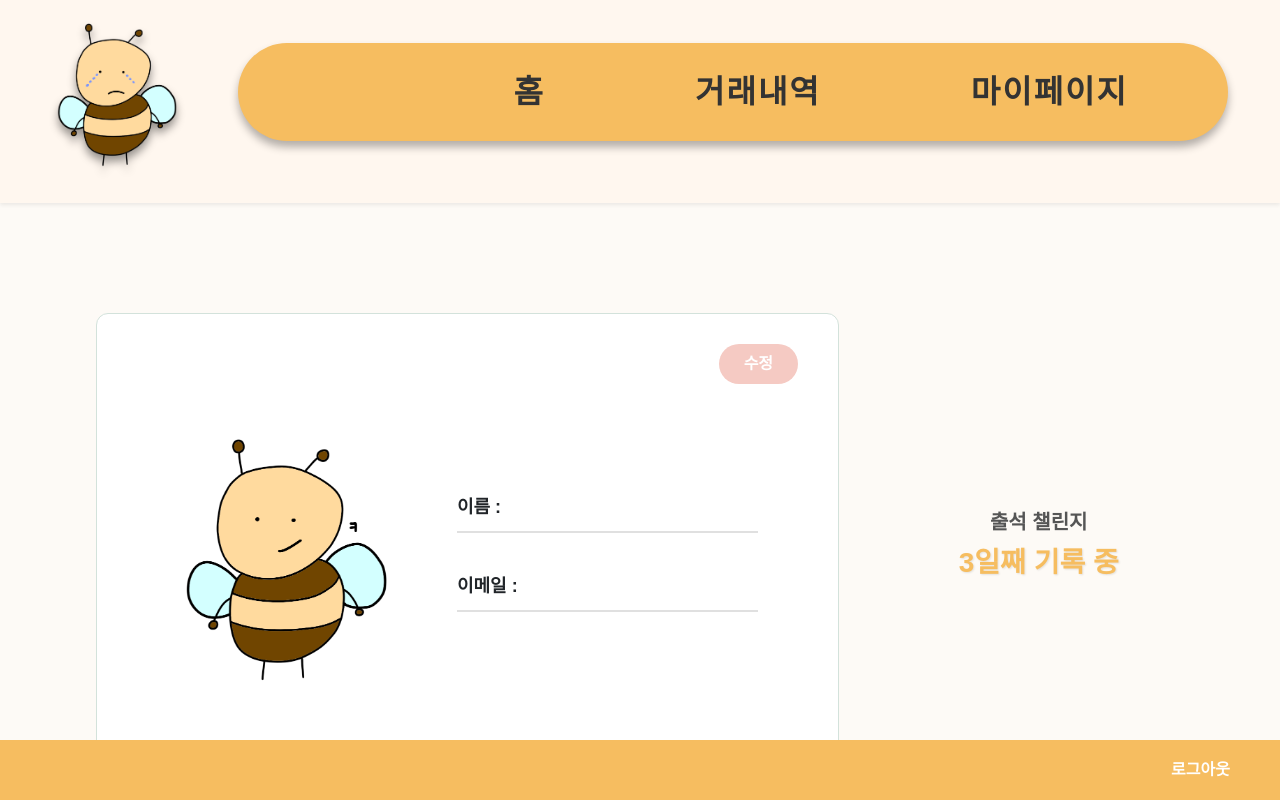
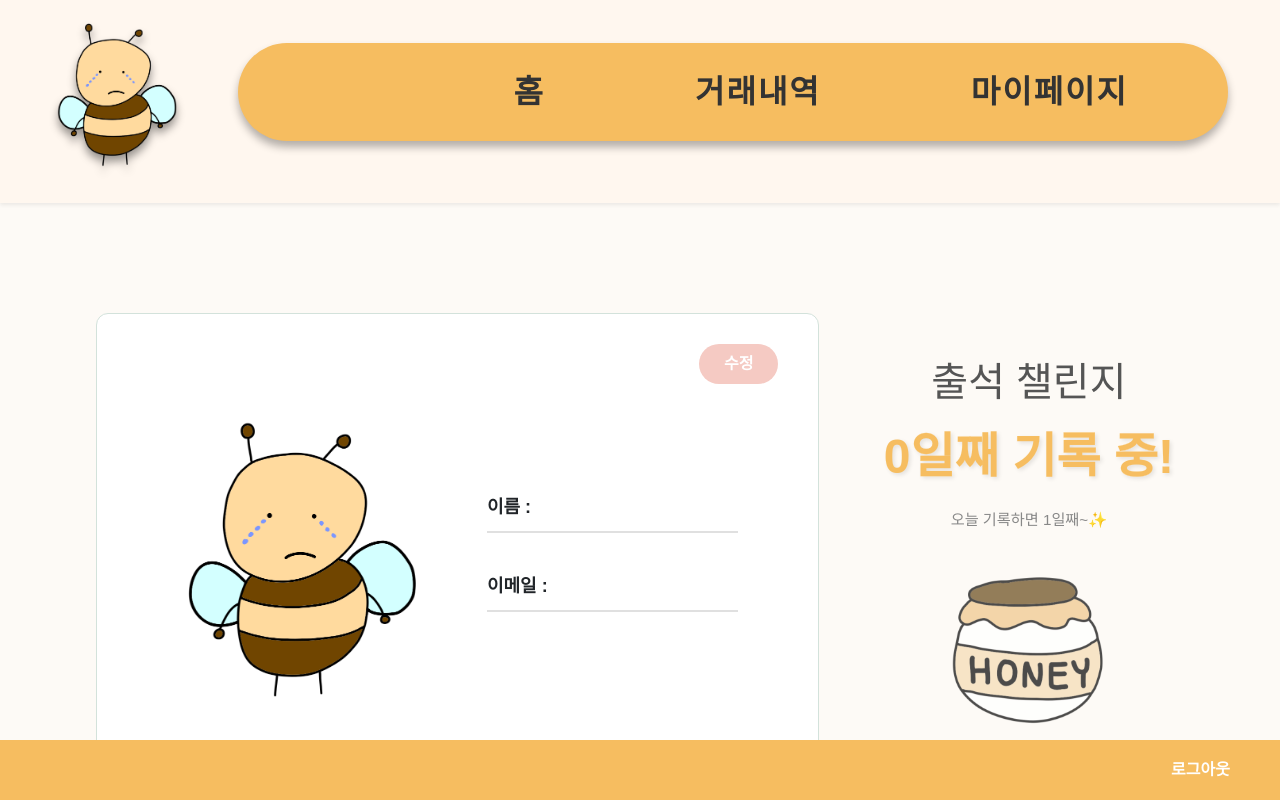
Before and after one commit to KB-Beeee/KB-honeypot, a Vue app: page /mypage in a window 1280 px wide. Shown: the top 800 px of the page. Built offline with nearby package versions, Linux system fonts and the light colour scheme; no server answers; a web font is replaced by a local one.

Commit message:
[#3] mypage 컴포넌트 추가

```diff
--- a/src/assets/css/mypage.css
+++ b/src/assets/css/mypage.css
@@ -59,8 +59,10 @@
 }
 
 /* 꿀벌 이미지 */
-.card-img-left {
-  width: 220px; /* 카드가 넓어졌으니 이미지도 살짝 키움 */
+/* mypage.css 내부 */
+:deep(.card-img-left) {
+  width: 250px; /* 기존 220px에서 원하는 크기로 조절 (예: 160px, 180px) */
+  height: auto;
 }
 
 /* 이름/이메일 폼 영역 */
--- a/src/pages/Mypage.vue
+++ b/src/pages/Mypage.vue
@@ -7,7 +7,8 @@
           {{ isEditMode ? '완료' : '수정' }}
         </button>
 
-        <img class="card-img-left" src="../assets/images/꿀벌/피식꿀벌.png" alt="bee">
+        <Bee customClass="card-img-left" />
+        <!-- <img class="card-img-left" src="../assets/images/꿀벌/피식꿀벌.png" alt="bee"> -->
 
         <div class="card-body">
           <div class="info-row">
@@ -30,10 +31,11 @@
         </div>
       </div>
 
-      <div class="honey-pot-area">
+      <!-- <div class="honey-pot-area">
         <p class="challenge-title">출석 챌린지</p>
         <p class="challenge-days">3일째 기록 중</p>
-      </div>
+      </div> -->
+      <Attendance_Honeypot />
 
     </div>
   </div>
@@ -62,6 +64,8 @@
 import { ref, onMounted } from 'vue';
 import axios from 'axios';
 import { useRouter } from 'vue-router';
+import Bee from '../components/bee.vue';
+import Attendance_Honeypot from '../components/Attendance_Honeypot.vue';
 
 const router = useRouter();
 
```
